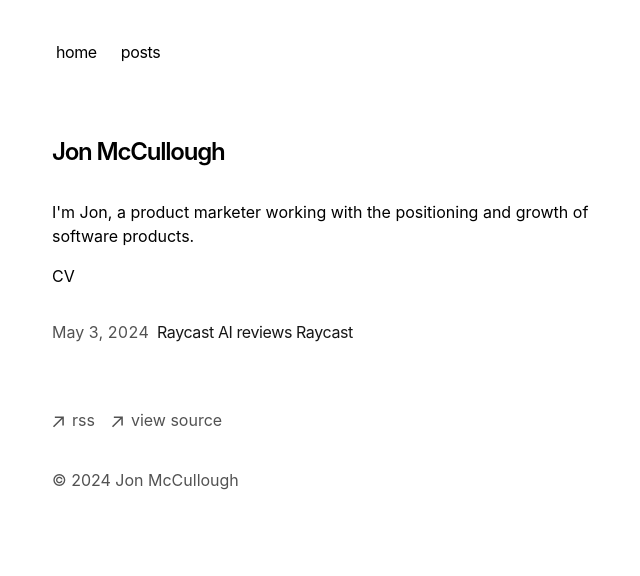
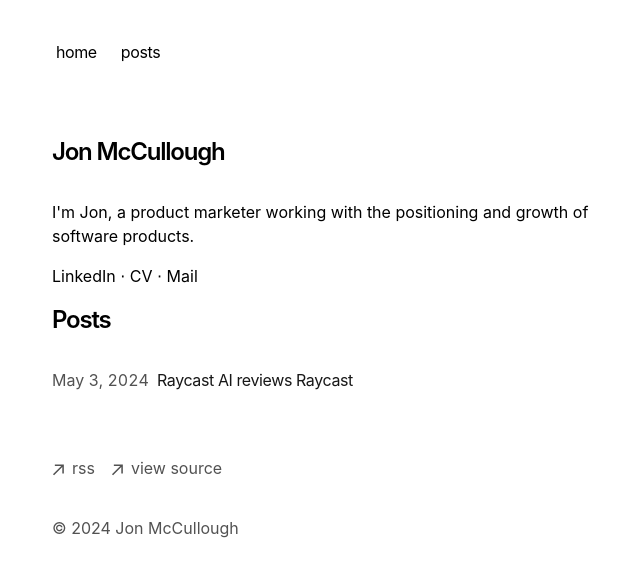
Before and after one commit to jonmccull/blog, a Next.js app: page / in a window 1280 px wide. Shown: the top 576 px of the page, without its empty margins (300-940 px from the left). Built offline with nearby package versions, Linux system fonts and the light colour scheme.

Commit message:
Add contact info to home page

```diff
--- a/app/page.tsx
+++ b/app/page.tsx
@@ -11,8 +11,11 @@ export default function Page() {
         {`I'm Jon, a product marketer working with the positioning and growth of software products.`}
       </p>
       <p className="mb-4">
-        <a href="/cv">CV</a>
+        <a href="https://www.linkedin.com/in/jonmccullough/">LinkedIn</a> ⋅ <a href="/cv">CV</a> ⋅ <a href="mailto:hey@jonm.cc">Mail</a>
       </p>
+      <h2 className="mb-8 text-2xl font-semibold tracking-tighter">
+        Posts
+      </h2>
       <div className="my-8">
         <BlogPosts />
       </div>
```
